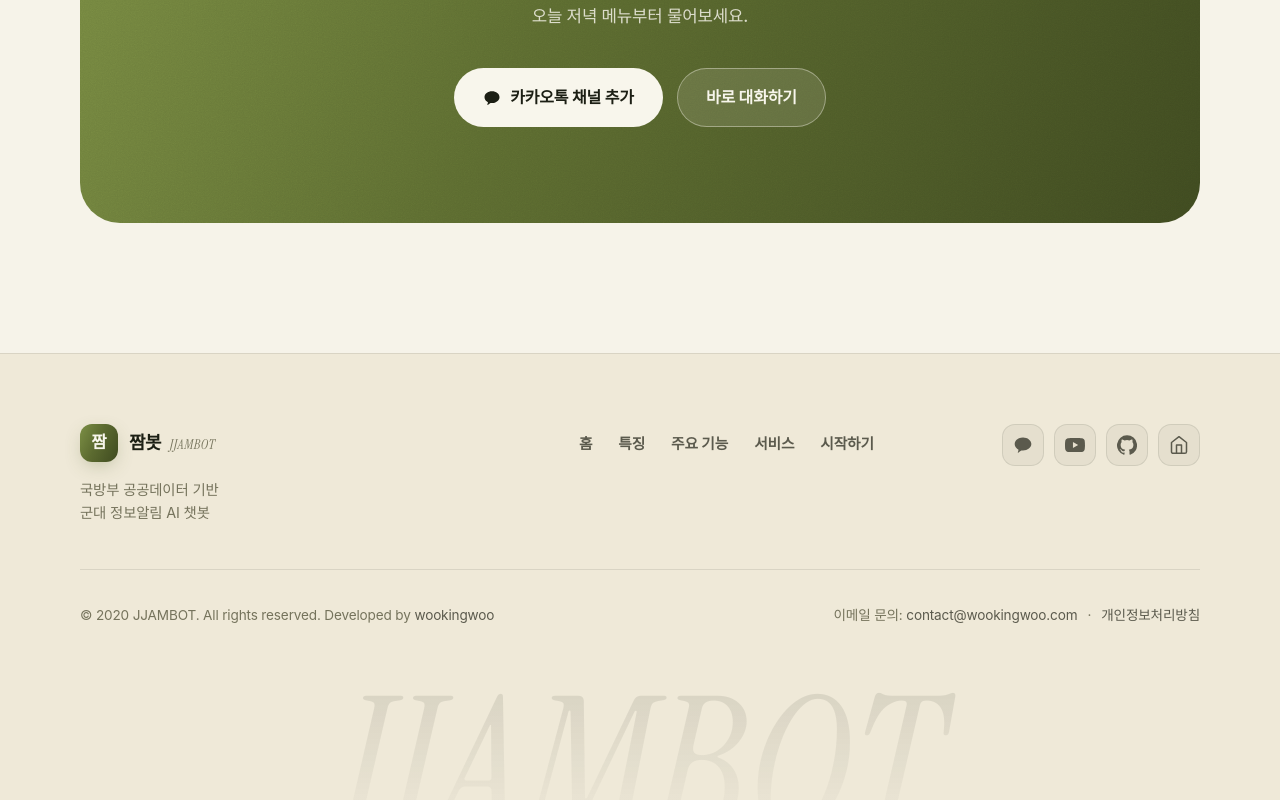
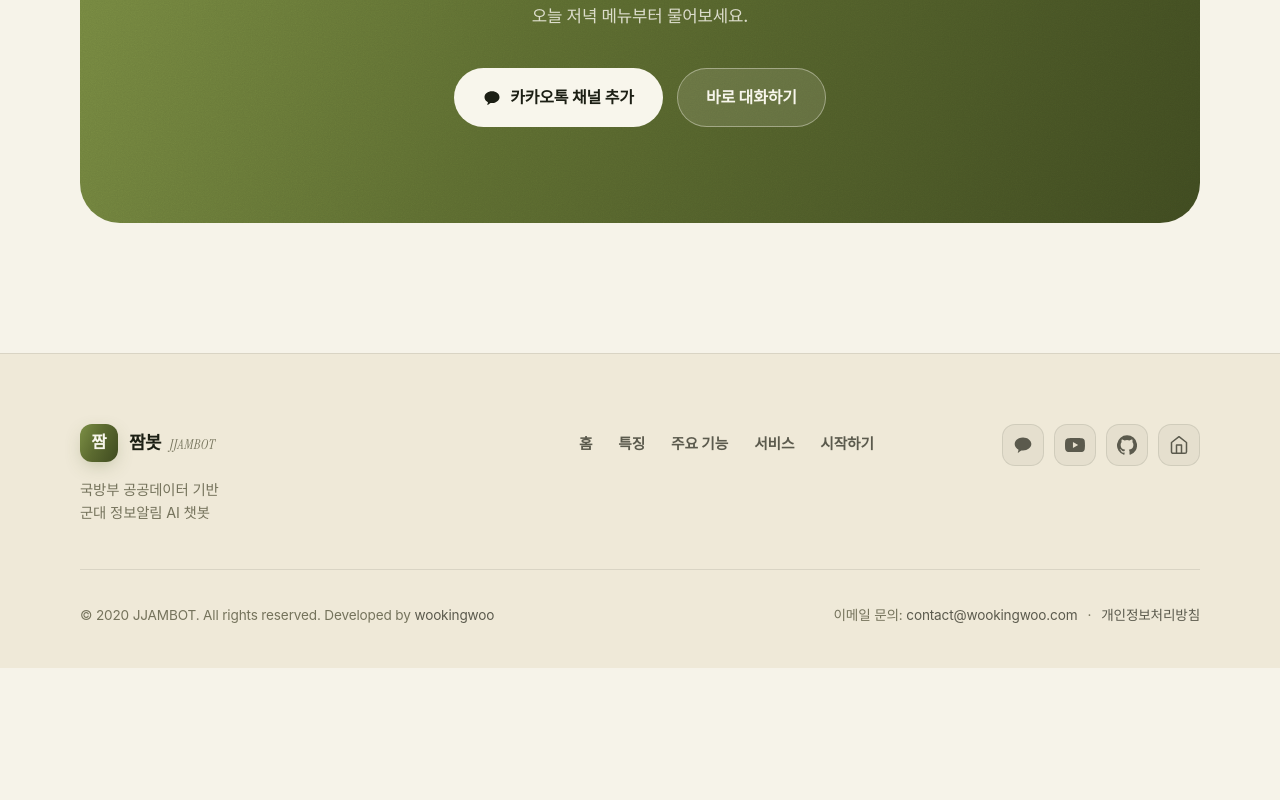
Before and after one commit to wookingwoo/jjambot-website, a React (Vite) app: page / in a window 1280 px wide. Shown: the part 5953-6753 px from the top of the page. After the commit the page ends 6621 px from the top, so only its background shows below. Built offline with nearby package versions, Linux system fonts and the light colour scheme; a web font is replaced by a local one.

Commit message:
:fire: Remove oversized JJAMBOT footer watermark
The giant background-clip text felt too heavy for the lighter
footer treatment.

```diff
--- a/src/components/Footer.tsx
+++ b/src/components/Footer.tsx
@@ -92,10 +92,6 @@ export default function Footer() {
             </a>
           </p>
         </div>
-
-        <div className="footer-giant" aria-hidden="true">
-          JJAMBOT
-        </div>
       </div>
     </footer>
   );
--- a/src/styles/global.css
+++ b/src/styles/global.css
@@ -1902,23 +1902,6 @@ a {
   margin: 0 10px;
 }
 
-.footer-giant {
-  font-family: var(--font-serif);
-  font-style: italic;
-  font-weight: 400;
-  font-size: clamp(4rem, 15vw, 12rem);
-  line-height: 0.82;
-  text-align: center;
-  letter-spacing: 0.01em;
-  background: linear-gradient(180deg, rgba(var(--text-rgb), 0.1), transparent 92%);
-  -webkit-background-clip: text;
-  background-clip: text;
-  color: transparent;
-  user-select: none;
-  pointer-events: none;
-  transform: translateY(0.12em);
-}
-
 /* ------------------------------------------------------------
    Reveal (scroll) animations
    ------------------------------------------------------------ */
```
